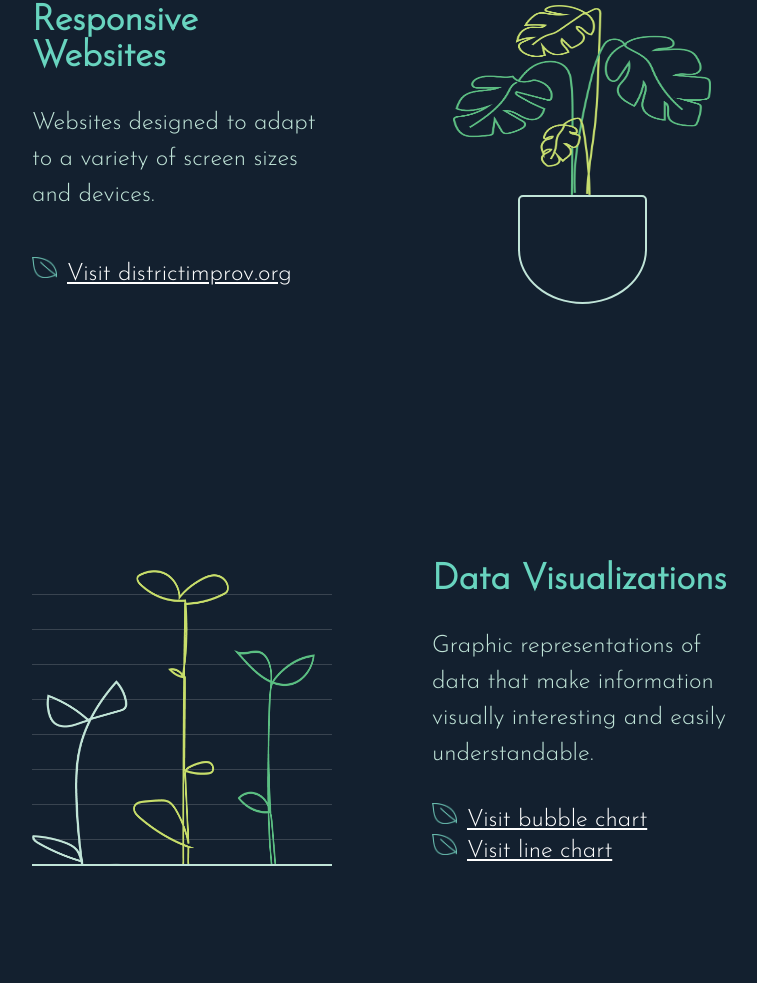
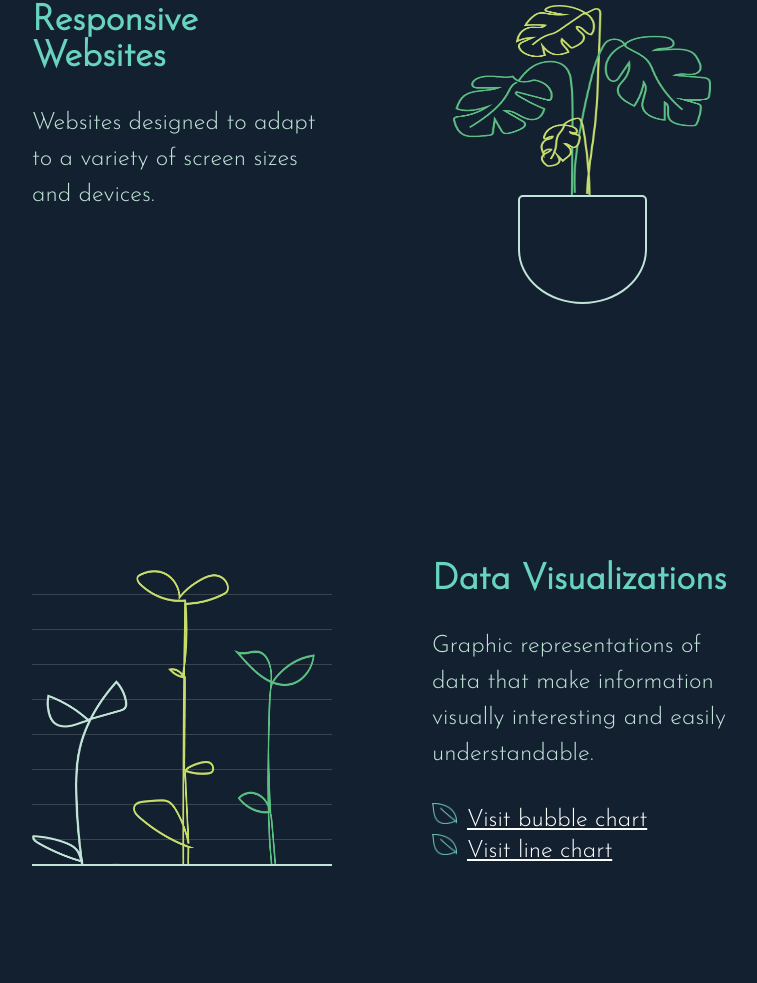
Before and after one commit to twelve13/portfoliov6, a plain HTML site: page index.html in a window 1280 px wide. Shown: the part 1528-2511 px from the top of the page, without its empty margins (258-1015 px from the left). Drawn offline with Linux system fonts and the light colour scheme.

Commit message:
remove districtimprov url

```diff
--- a/index.html
+++ b/index.html
@@ -47,11 +47,6 @@
 				<img id="houseplant" src="assets/houseplant1.png" alt="houseplant">
 				<div id="plant-pot"></div>
 			</div>
-		</div>
-		<div class="section-examples">
-			<ul class="section-examples-content">
-				<li><a href="http://districtimprov.org/" target="_blank">Visit districtimprov.org</a></li>
-			</ul>
 		</div>
 	</div>
 	<div class="section-item">
```
